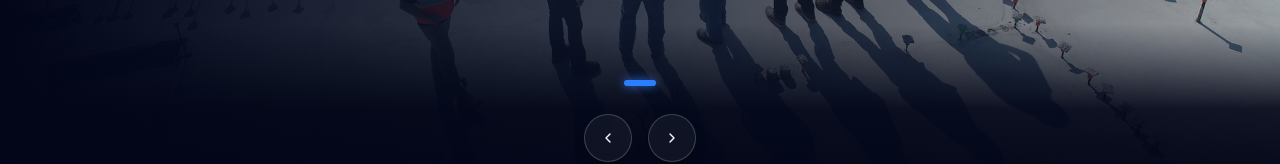
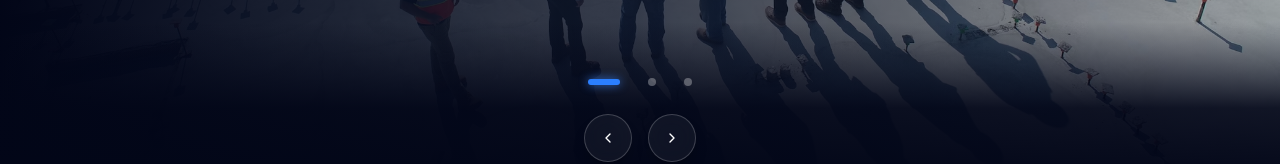
Before and after one commit to victorbraga8/filadelfia-obras, a React (Vite) app: page / in a window 1280 px wide. Shown: the part 606-770 px from the top of the page. Built offline with nearby package versions, Linux system fonts and the light colour scheme.

Commit message:
feat: updated hero slide

```diff
--- a/src/components/hero.tsx
+++ b/src/components/hero.tsx
@@ -18,34 +18,34 @@ const slides = [
     primaryBtn: "Nossos Serviços",
     secondaryBtn: "A Empresa"
   },
-  // {
-  //   id: 2,
-  //   image: "/caminhao-1.png",
-  //   subtitle: "Frota Própria e Especializada",
-  //   title: (
-  //     <>
-  //       Tecnologia em <br />
-  //       <span className="text-transparent bg-clip-text bg-linear-to-r from-orange-400 to-yellow-300 font-black uppercase">Saneamento.</span>
-  //     </>
-  //   ),
-  //   description: "Operamos com caminhões de sucção a vácuo e hidrojateamento de alta performance. Equipamentos modernos para limpeza de fossas.",
-  //   primaryBtn: "Solicitar Caminhão",
-  //   secondaryBtn: "Ver Frota"
-  // },
-  // {
-  //   id: 3,
-  //   image: "/industrial-1.avif",
-  //   subtitle: "Manutenção Industrial",
-  //   title: (
-  //     <>
-  //       Profissionais <br />
-  //       <span className="text-transparent bg-clip-text bg-linear-to-r from-blue-400 to-indigo-300 font-black uppercase">Capacitados</span>
-  //     </>
-  //   ),
-  //   description: "Equipes certificadas em solda, montagem eletromecânica e manutenção preventiva. Garantia de continuidade operacional.",
-  //   primaryBtn: "Falar com Engenheiro",
-  //   secondaryBtn: "Projetos"
-  // }
+  {
+    id: 2,
+    image: "/caminhao-1.png",
+    subtitle: "Frota Própria e Especializada",
+    title: (
+      <>
+        Tecnologia em <br />
+        <span className="text-transparent bg-clip-text bg-linear-to-r from-orange-400 to-yellow-300 font-black uppercase">Saneamento.</span>
+      </>
+    ),
+    description: "Operamos com caminhões de sucção a vácuo e hidrojateamento de alta performance. Equipamentos modernos para limpeza de fossas.",
+    primaryBtn: "Solicitar Caminhão",
+    secondaryBtn: "Ver Frota"
+  },
+  {
+    id: 3,
+    image: "/industrial-1.avif",
+    subtitle: "Manutenção Industrial",
+    title: (
+      <>
+        Profissionais <br />
+        <span className="text-transparent bg-clip-text bg-linear-to-r from-blue-400 to-indigo-300 font-black uppercase">Capacitados</span>
+      </>
+    ),
+    description: "Equipes certificadas em solda, montagem eletromecânica e manutenção preventiva. Garantia de continuidade operacional.",
+    primaryBtn: "Falar com Engenheiro",
+    secondaryBtn: "Projetos"
+  }
 ];
 
 export default function Hero({ scrollToSection }: any) {
```
